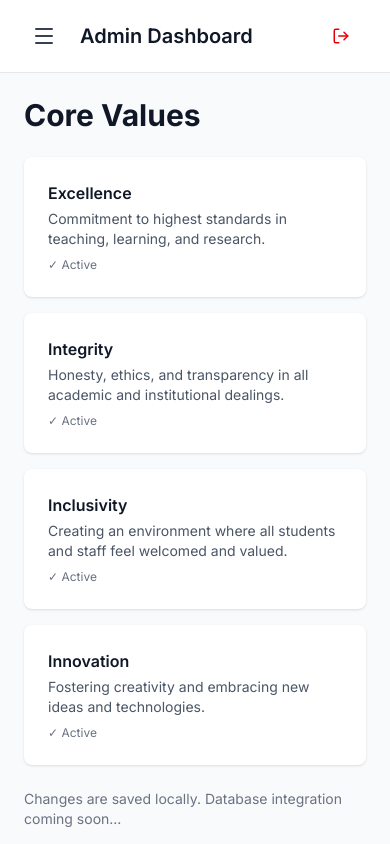
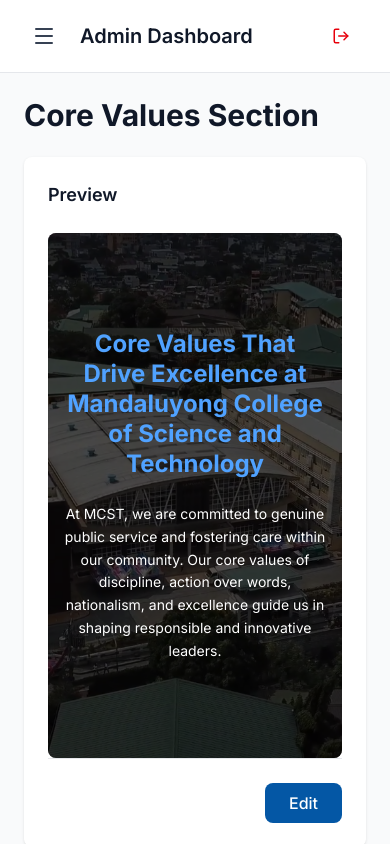
Before and after one commit to Ryderhxrzy/Mandaluyong-College, a Next.js app: page /admin/pages/home/core-values in a window 390 px wide. Built offline with nearby package versions, Linux system fonts and the light colour scheme.

Commit message:
make responsive

```diff
--- a/app/admin/(protected)/pages/home/core-values/page.tsx
+++ b/app/admin/(protected)/pages/home/core-values/page.tsx
@@ -1,156 +1,261 @@
 'use client'
 
 import { useState } from 'react'
+import { Upload } from 'lucide-react'
+import toast from 'react-hot-toast'
+import { CldUploadWidget } from 'next-cloudinary'
 
-interface CoreValue {
+interface CoreValuesSection {
   id: string
   title: string
   description: string
-  order: number
+  background_image_url: string
   is_active: boolean
 }
 
-const STATIC_DATA: CoreValue[] = [
-  {
+const STATIC_DATA: CoreValuesSection = {
   id: '1',
-    title: 'Excellence',
-    description: 'Commitment to highest standards in teaching, learning, and research.',
-    order: 1,
+  title: 'Core Values That Drive Excellence at Mandaluyong College of Science and Technology',
+  description:
+    'At MCST, we are committed to genuine public service and fostering care within our community. Our core values of discipline, action over words, nationalism, and excellence guide us in shaping responsible and innovative leaders.',
+  background_image_url: '/campus.png',
   is_active: true,
-  },
-  {
-    id: '2',
-    title: 'Integrity',
-    description: 'Honesty, ethics, and transparency in all academic and institutional dealings.',
-    order: 2,
-    is_active: true,
-  },
-  {
-    id: '3',
-    title: 'Inclusivity',
-    description: 'Creating an environment where all students and staff feel welcomed and valued.',
-    order: 3,
-    is_active: true,
-  },
-  {
-    id: '4',
-    title: 'Innovation',
-    description: 'Fostering creativity and embracing new ideas and technologies.',
-    order: 4,
-    is_active: true,
-  },
-]
-
-export default function CoreValuesPage() {
-  const [items, setItems] = useState<CoreValue[]>(STATIC_DATA)
-  const [editingId, setEditingId] = useState<string | null>(null)
-  const [editData, setEditData] = useState<Partial<CoreValue>>({})
-
-  const handleEdit = (item: CoreValue) => {
-    setEditingId(item.id)
-    setEditData(item)
 }
 
+export default function CoreValuesSectionPage() {
+  const [formData, setFormData] = useState<CoreValuesSection>(STATIC_DATA)
+  const [isEditing, setIsEditing] = useState(false)
+  const [uploadedImage, setUploadedImage] = useState<string | null>(null)
+  const [isSaving, setIsSaving] = useState(false)
+
   const handleInputChange = (field: string, value: any) => {
-    setEditData({
-      ...editData,
+    setFormData({
+      ...formData,
       [field]: value,
     })
   }
 
-  const handleSave = (id: string) => {
-    setItems(
-      items.map((item) =>
-        item.id === id ? { ...item, ...editData } : item
-      )
-    )
-    setEditingId(null)
+  const handleCloudinaryUpload = (result: any) => {
+    if (result.event === 'success') {
+      const imageUrl = result.info.secure_url
+      setUploadedImage(imageUrl)
+      setFormData({
+        ...formData,
+        background_image_url: imageUrl,
+      })
+      toast.success('Image uploaded successfully!')
+    }
+  }
+
+  const handleSave = async () => {
+    setIsSaving(true)
+    try {
+      // TODO: Add API integration when ready
+      toast.success('Core values section saved successfully!')
+      setIsEditing(false)
+    } catch (error) {
+      console.error('Error saving core values section:', error)
+      toast.error('An error occurred while saving. Please try again.')
+    } finally {
+      setIsSaving(false)
+    }
+  }
+
+  const handleCancel = () => {
+    setFormData(STATIC_DATA)
+    setUploadedImage(null)
+    setIsEditing(false)
   }
 
   return (
-    <div className="p-6 max-w-4xl">
+    <div className="p-6 w-full">
       <h1 className="text-3xl font-bold mb-6 text-gray-900 dark:text-white">
-        Core Values
+        Core Values Section
       </h1>
 
-      <div className="grid grid-cols-1 md:grid-cols-2 gap-4">
-        {items.map((item) => (
-          <div
-            key={item.id}
-            className="bg-white dark:bg-gray-800 rounded-lg shadow p-4"
+      <div className="bg-white dark:bg-gray-800 rounded-lg shadow p-6">
+        {isEditing ? (
+          <>
+            {/* Grid Layout: Form (left) and Preview (right) */}
+            <div className="grid grid-cols-1 lg:grid-cols-2 gap-8 mb-8">
+              {/* Left: Form Inputs */}
+              <div className="space-y-6">
+                {/* Title */}
+                <div>
+                  <label className="block text-sm font-semibold text-gray-700 dark:text-gray-300 mb-2">
+                    Title
+                  </label>
+                  <textarea
+                    value={formData.title}
+                    onChange={(e) => handleInputChange('title', e.target.value)}
+                    rows={3}
+                    className="w-full px-4 py-2 border border-gray-300 dark:border-gray-600 rounded-lg bg-white dark:bg-gray-700 text-gray-900 dark:text-white focus:outline-none focus:ring-2 focus:ring-primary"
+                  />
+                </div>
+
+                {/* Description */}
+                <div>
+                  <label className="block text-sm font-semibold text-gray-700 dark:text-gray-300 mb-2">
+                    Description
+                  </label>
+                  <textarea
+                    value={formData.description}
+                    onChange={(e) => handleInputChange('description', e.target.value)}
+                    rows={5}
+                    className="w-full px-4 py-2 border border-gray-300 dark:border-gray-600 rounded-lg bg-white dark:bg-gray-700 text-gray-900 dark:text-white focus:outline-none focus:ring-2 focus:ring-primary"
+                  />
+                </div>
+
+                {/* Background Image Upload - Cloudinary */}
+                <div>
+                  <label className="block text-sm font-semibold text-gray-700 dark:text-gray-300 mb-2">
+                    Upload New Background Image
+                  </label>
+                  <CldUploadWidget
+                    uploadPreset={process.env.NEXT_PUBLIC_CLOUDINARY_UPLOAD_PRESET}
+                    onSuccess={handleCloudinaryUpload}
                   >
-            {editingId === item.id ? (
-              <div className="space-y-3">
+                    {({ open }) => (
+                      <button
+                        type="button"
+                        onClick={() => open()}
+                        className="w-full px-4 py-3 border border-dashed border-gray-300 dark:border-gray-600 rounded-lg bg-white dark:bg-gray-700 text-gray-900 dark:text-white hover:bg-gray-50 dark:hover:bg-gray-600 transition flex items-center justify-center gap-2 cursor-pointer"
+                      >
+                        <Upload size={18} />
+                        {uploadedImage ? 'Change Image' : 'Click to upload image'}
+                      </button>
+                    )}
+                  </CldUploadWidget>
+                  <p className="text-xs text-gray-500 dark:text-gray-400 mt-1">
+                    {uploadedImage ? 'Image uploaded to Cloudinary' : 'Supported formats: JPG, PNG, GIF, WebP'}
+                  </p>
+                </div>
+
+                {/* Background Image URL */}
+                <div>
+                  <label className="block text-sm font-semibold text-gray-700 dark:text-gray-300 mb-2">
+                    Or Paste Image URL
+                  </label>
                   <input
                     type="text"
-                  value={editData.title || ''}
-                  onChange={(e) => handleInputChange('title', e.target.value)}
-                  placeholder="Title"
-                  className="w-full px-3 py-2 border border-gray-300 dark:border-gray-600 rounded bg-white dark:bg-gray-700 text-gray-900 dark:text-white"
+                    value={formData.background_image_url}
+                    onChange={(e) => handleInputChange('background_image_url', e.target.value)}
+                    placeholder="e.g., https://example.com/image.jpg"
+                    className="w-full px-4 py-2 border border-gray-300 dark:border-gray-600 rounded-lg bg-white dark:bg-gray-700 text-gray-900 dark:text-white focus:outline-none focus:ring-2 focus:ring-primary"
                   />
-                <textarea
-                  value={editData.description || ''}
-                  onChange={(e) =>
-                    handleInputChange('description', e.target.value)
-                  }
-                  placeholder="Description"
-                  rows={3}
-                  className="w-full px-3 py-2 border border-gray-300 dark:border-gray-600 rounded bg-white dark:bg-gray-700 text-gray-900 dark:text-white"
-                />
-                <div className="flex items-center gap-2">
+                  <p className="text-xs text-gray-500 dark:text-gray-400 mt-1">
+                    Paste an external image URL (will override uploaded image)
+                  </p>
+                </div>
+
+                {/* Is Active */}
+                <div className="flex items-center gap-3">
                   <input
                     type="checkbox"
-                    id={`active-${item.id}`}
-                    checked={editData.is_active || false}
-                    onChange={(e) =>
-                      handleInputChange('is_active', e.target.checked)
-                    }
+                    id="is_active"
+                    checked={formData.is_active}
+                    onChange={(e) => handleInputChange('is_active', e.target.checked)}
+                    className="w-4 h-4 rounded"
                   />
                   <label
-                    htmlFor={`active-${item.id}`}
-                    className="text-sm text-gray-700 dark:text-gray-300"
+                    htmlFor="is_active"
+                    className="text-sm font-semibold text-gray-700 dark:text-gray-300"
                   >
                     Active
                   </label>
                 </div>
-                <div className="flex gap-2">
+              </div>
+
+              {/* Right: Preview */}
+              <div>
+                <h2 className="text-lg font-semibold text-gray-900 dark:text-white mb-4">
+                  Preview
+                </h2>
+                <div
+                  className="relative w-full py-20 flex items-center justify-center text-center overflow-hidden rounded-lg bg-gray-200 dark:bg-gray-700"
+                  style={{
+                    backgroundImage: `url(${formData.background_image_url})`,
+                    backgroundSize: 'cover',
+                    backgroundPosition: 'center',
+                    backgroundRepeat: 'no-repeat',
+                  }}
+                >
+                  {/* Overlay */}
+                  <div className="absolute inset-0 bg-black/65"></div>
+
+                  {/* Content */}
+                  <div className="relative z-10 w-full max-w-md mx-auto px-3 sm:px-4">
+                    <h2 className="text-lg sm:text-xl md:text-2xl font-bold mb-3 leading-tight text-white" style={{ color: '#50a2ff' }}>
+                      {formData.title}
+                    </h2>
+                    <p className="text-xs sm:text-sm text-white leading-relaxed font-normal">
+                      {formData.description}
+                    </p>
+                  </div>
+                </div>
+              </div>
+            </div>
+
+            {/* Action Buttons */}
+            <div className="flex gap-3 justify-end border-t border-gray-200 dark:border-gray-700 pt-6">
               <button
-                    onClick={() => handleSave(item.id)}
-                    className="px-3 py-1 bg-primary text-white rounded text-sm hover:bg-[#003a7a]"
-                  >
-                    Save
-                  </button>
-                  <button
-                    onClick={() => setEditingId(null)}
-                    className="px-3 py-1 bg-gray-300 dark:bg-gray-600 text-gray-900 dark:text-white rounded text-sm"
+                onClick={handleCancel}
+                className="px-6 py-2 bg-gray-300 dark:bg-gray-600 text-gray-900 dark:text-white rounded-lg font-medium hover:bg-gray-400 dark:hover:bg-gray-500 transition cursor-pointer"
               >
                 Cancel
               </button>
+              <button
+                onClick={handleSave}
+                disabled={isSaving}
+                className="px-6 py-2 bg-primary text-white rounded-lg font-medium hover:bg-[#003a7a] transition cursor-pointer disabled:opacity-50 disabled:cursor-not-allowed"
+              >
+                {isSaving ? 'Saving...' : 'Save Changes'}
+              </button>
+            </div>
+          </>
+        ) : (
+          <>
+            {/* Preview */}
+            <div className="space-y-6">
+              <h2 className="text-lg font-semibold text-gray-900 dark:text-white">
+                Preview
+              </h2>
+              <div
+                className="relative w-full py-24 md:py-32 flex items-center justify-center text-center overflow-hidden rounded-lg bg-gray-200 dark:bg-gray-700"
+                style={{
+                  backgroundImage: `url(${formData.background_image_url})`,
+                  backgroundSize: 'cover',
+                  backgroundPosition: 'center',
+                  backgroundRepeat: 'no-repeat',
+                }}
+              >
+                {/* Overlay */}
+                <div className="absolute inset-0 bg-black/65"></div>
+
+                {/* Content */}
+                <div className="relative z-10 w-full max-w-4xl mx-auto px-4 sm:px-8 md:px-16">
+                  <h2 className="text-2xl sm:text-3xl md:text-4xl font-bold mb-6 md:mb-8 leading-tight text-white" style={{ color: '#50a2ff' }}>
+                    {formData.title}
+                  </h2>
+                  <p className="text-sm sm:text-base md:text-lg text-white leading-relaxed font-normal max-w-3xl mx-auto">
+                    {formData.description}
+                  </p>
                 </div>
               </div>
-            ) : (
-              <div
-                className="cursor-pointer hover:bg-gray-50 dark:hover:bg-gray-700/50 p-2 rounded"
-                onClick={() => handleEdit(item)}
+            </div>
+
+            {/* Action Buttons */}
+            <div className="flex gap-3 justify-end border-t border-gray-200 dark:border-gray-700 pt-6">
+              <button
+                onClick={() => setIsEditing(true)}
+                className="px-6 py-2 bg-primary text-white rounded-lg font-medium hover:bg-[#003a7a] transition cursor-pointer"
               >
-                <h3 className="font-semibold text-gray-900 dark:text-white">
-                  {item.title}
-                </h3>
-                <p className="text-sm text-gray-600 dark:text-gray-400 mt-1">
-                  {item.description}
-                </p>
-                <p className="text-xs text-gray-500 mt-2">
-                  {item.is_active ? '✓ Active' : '✗ Inactive'}
-                </p>
+                Edit
+              </button>
             </div>
+          </>
         )}
       </div>
-        ))}
-      </div>
-
-      <p className="text-sm text-gray-500 dark:text-gray-400 mt-6">
-        Changes are saved locally. Database integration coming soon...
-      </p>
     </div>
   )
 }
--- a/app/admin/(protected)/pages/home/hero/page.tsx
+++ b/app/admin/(protected)/pages/home/hero/page.tsx
@@ -126,9 +126,13 @@ export default function HeroSectionPage() {
         Hero Section
       </h1>
 
-      <div className="bg-white dark:bg-gray-800 rounded-lg shadow p-6 space-y-6">
-        {isEditing && (
+      <div className="bg-white dark:bg-gray-800 rounded-lg shadow p-6">
+        {isEditing ? (
           <>
+            {/* Grid Layout: Form (left) and Preview (right) */}
+            <div className="grid grid-cols-1 lg:grid-cols-2 gap-8 mb-8">
+              {/* Left: Form Inputs */}
+              <div className="space-y-6">
                 {/* Title */}
                 <div>
                   <label className="block text-sm font-semibold text-gray-700 dark:text-gray-300 mb-2">
@@ -226,16 +230,74 @@ export default function HeroSectionPage() {
                     Active
                   </label>
                 </div>
-          </>
-        )}
+              </div>
 
-        {/* Preview */}
-        <div className="border-t border-gray-200 dark:border-gray-700 pt-6">
+              {/* Right: Preview */}
+              <div>
                 <h2 className="text-lg font-semibold text-gray-900 dark:text-white mb-4">
                   Preview
                 </h2>
                 <div
-            className="relative w-full h-96 flex items-center overflow-hidden bg-gray-200 dark:bg-gray-700"
+                  className="relative w-full h-80 flex items-center overflow-hidden bg-gray-200 dark:bg-gray-700 rounded-lg"
+                  style={{
+                    backgroundImage: formData.background_image_url
+                      ? `url(${formData.background_image_url})`
+                      : undefined,
+                    backgroundSize: 'cover',
+                    backgroundPosition: 'center',
+                    backgroundRepeat: 'no-repeat',
+                  }}
+                >
+                  <div className="absolute inset-0 bg-black/70"></div>
+                  <div className="relative z-10 w-full max-w-[1400px] mx-auto px-4 sm:px-6 text-white">
+                    <h1 className="text-lg sm:text-xl md:text-2xl font-extrabold mb-3 leading-tight tracking-tight">
+                      <span className="text-white block mb-1">{formData.title}</span>
+                      <span style={{ color: '#50a2ff' }} className="block">
+                        {formData.subtitle}
+                      </span>
+                    </h1>
+                    <p className="text-xs sm:text-sm text-white leading-relaxed font-normal max-w-2xl mb-3">
+                      {formData.description}
+                    </p>
+                    <div className="flex flex-row gap-2">
+                      <button className="bg-primary text-white px-3 sm:px-4 py-1 sm:py-2 rounded-md font-medium hover:bg-[#003a7a] transition flex items-center justify-center gap-1 text-xs sm:text-sm border border-primary whitespace-nowrap cursor-pointer">
+                        Apply Now <ArrowRight size={14} />
+                      </button>
+                      <button className="border border-white text-white px-3 sm:px-4 py-1 sm:py-2 rounded-md font-medium hover:bg-white/10 transition flex items-center justify-center text-xs sm:text-sm whitespace-nowrap cursor-pointer">
+                        Explore Programs
+                      </button>
+                    </div>
+                  </div>
+                </div>
+              </div>
+            </div>
+
+            {/* Action Buttons */}
+            <div className="flex gap-3 justify-end border-t border-gray-200 dark:border-gray-700 pt-6">
+              <button
+                onClick={handleCancel}
+                className="px-6 py-2 bg-gray-300 dark:bg-gray-600 text-gray-900 dark:text-white rounded-lg font-medium hover:bg-gray-400 dark:hover:bg-gray-500 transition cursor-pointer"
+              >
+                Cancel
+              </button>
+              <button
+                onClick={handleSave}
+                disabled={isSaving}
+                className="px-6 py-2 bg-primary text-white rounded-lg font-medium hover:bg-[#003a7a] transition cursor-pointer disabled:opacity-50 disabled:cursor-not-allowed"
+              >
+                {isSaving ? 'Saving...' : 'Save Changes'}
+              </button>
+            </div>
+          </>
+        ) : (
+          <>
+            {/* Preview */}
+            <div className="space-y-6">
+              <h2 className="text-lg font-semibold text-gray-900 dark:text-white">
+                Preview
+              </h2>
+              <div
+                className="relative w-full h-96 flex items-center overflow-hidden bg-gray-200 dark:bg-gray-700 rounded-lg"
                 style={{
                   backgroundImage: formData.background_image_url
                     ? `url(${formData.background_image_url})`
@@ -269,32 +331,16 @@ export default function HeroSectionPage() {
             </div>
 
             {/* Action Buttons */}
-        <div className="flex gap-3 justify-end pt-6">
-          {isEditing ? (
-            <>
-              <button
-                onClick={handleCancel}
-                className="px-6 py-2 bg-gray-300 dark:bg-gray-600 text-gray-900 dark:text-white rounded-lg font-medium hover:bg-gray-400 dark:hover:bg-gray-500 transition cursor-pointer"
-              >
-                Cancel
-              </button>
-              <button
-                onClick={handleSave}
-                disabled={isSaving}
-                className="px-6 py-2 bg-primary text-white rounded-lg font-medium hover:bg-[#003a7a] transition cursor-pointer disabled:opacity-50 disabled:cursor-not-allowed"
-              >
-                {isSaving ? 'Saving...' : 'Save Changes'}
-              </button>
-            </>
-          ) : (
+            <div className="flex gap-3 justify-end border-t border-gray-200 dark:border-gray-700 pt-6">
               <button
                 onClick={() => setIsEditing(true)}
                 className="px-6 py-2 bg-primary text-white rounded-lg font-medium hover:bg-[#003a7a] transition cursor-pointer"
               >
                 Edit
               </button>
+            </div>
+          </>
         )}
-        </div>
       </div>
     </div>
   )
```
Lines whose indentation alone changed are shown as unchanged.
